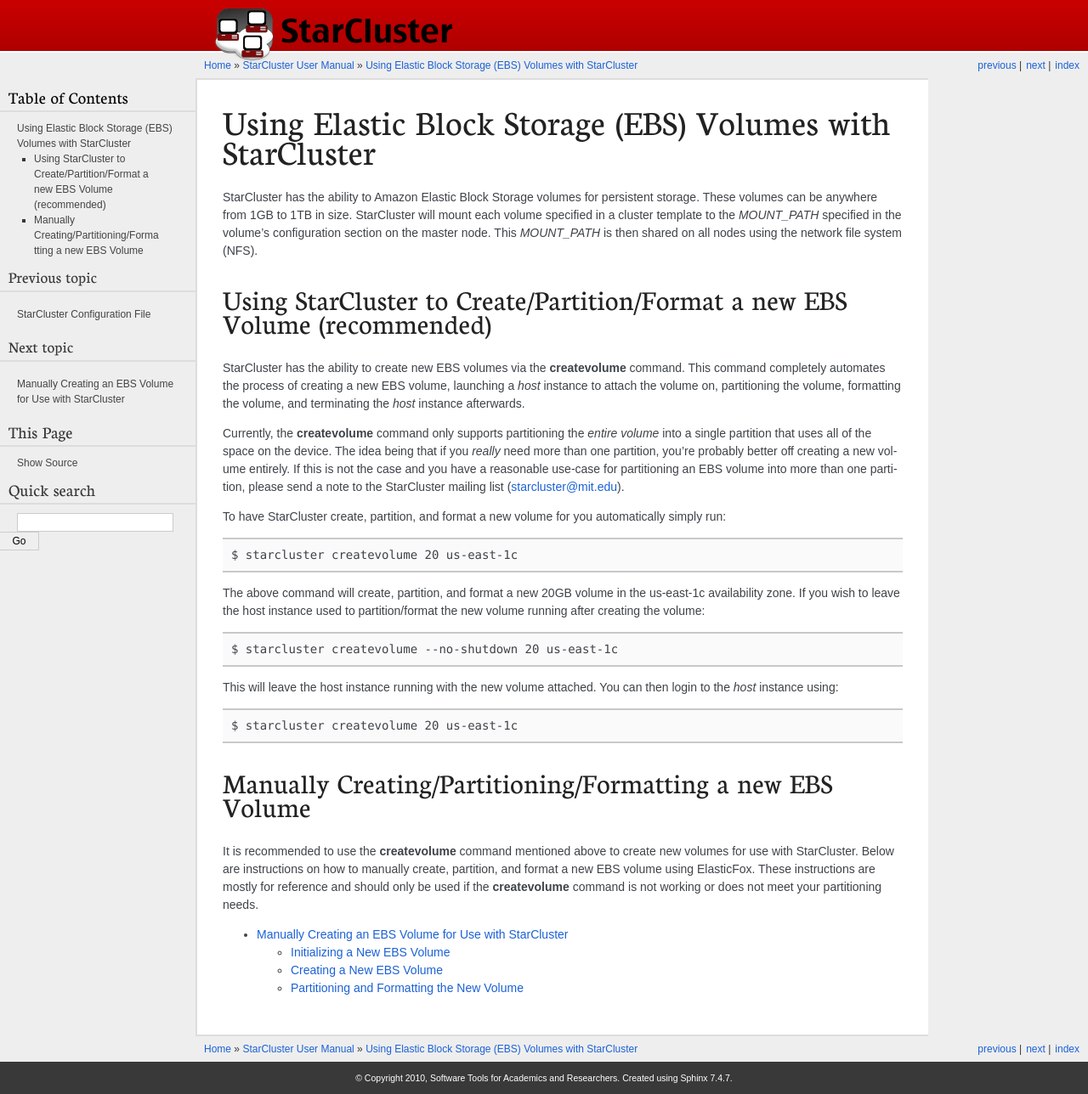
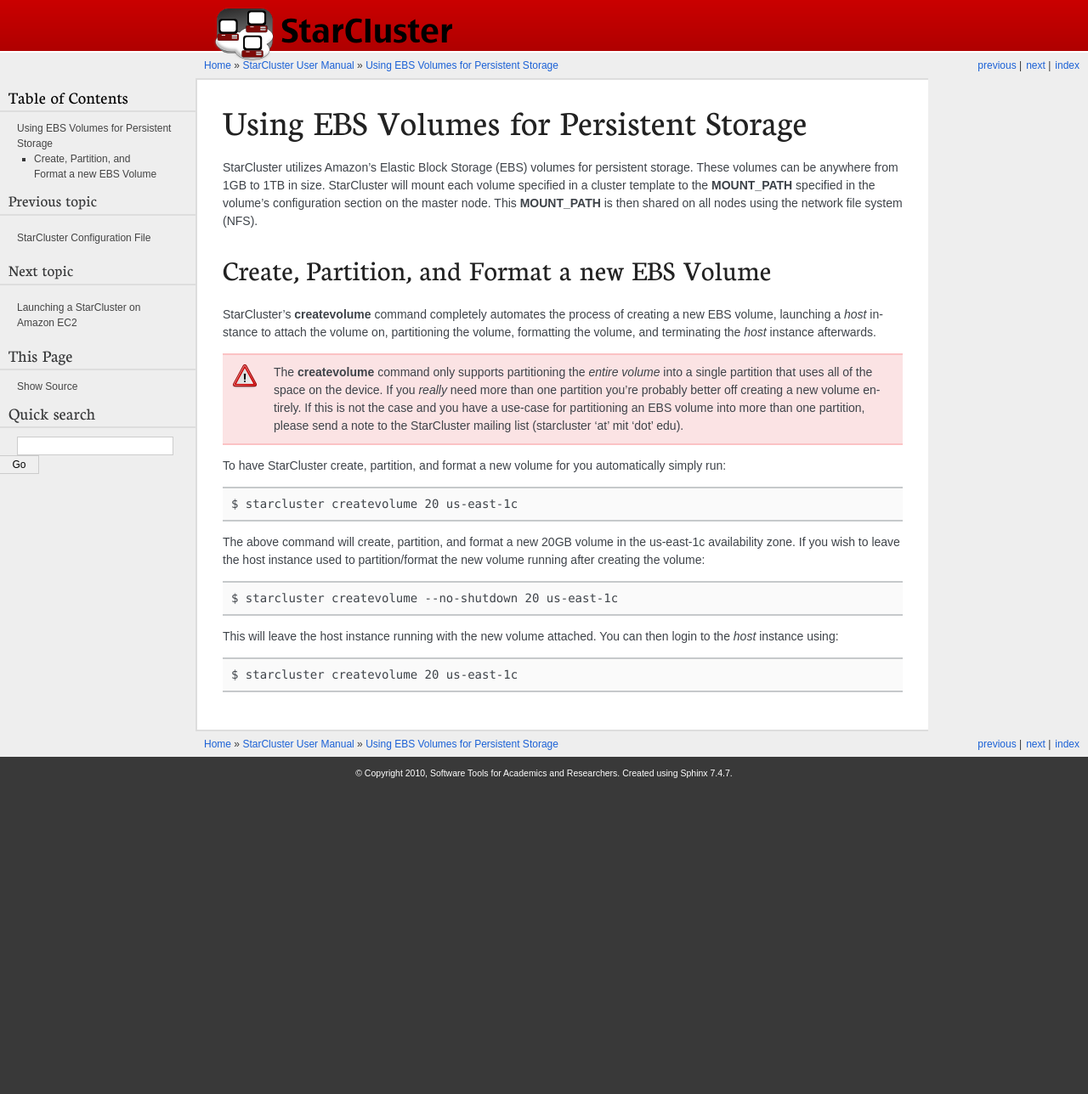
Before and after one commit to jtriley/StarCluster, a Sphinx documentation site: the page built from docs/sphinx/manual/volumes.rst, in a window 1280 px wide. Shown: the whole page at 85% size. Built offline with Sphinx 7.4.7, drawn with Linux system fonts in a browser that asks for light colours; formulas are drawn with MathJax 3; after the commit the page ends 929 px from its top, so only the background shows below that.

Commit message:
ebsdocs: clean-up and remove old docs about manual vol creation

```diff
--- a/docs/sphinx/manual/volumes.rst
+++ b/docs/sphinx/manual/volumes.rst
@@ -1,52 +1,47 @@
-Using Elastic Block Storage (EBS) Volumes with StarCluster
-==========================================================
-StarCluster has the ability to Amazon Elastic Block Storage volumes for
-persistent storage. These volumes can be anywhere from 1GB to 1TB in size. StarCluster
-will mount each volume specified in a cluster template to the *MOUNT_PATH* specified in the
-volume's configuration section on the master node. This *MOUNT_PATH* is then shared on
-all nodes using the network file system (NFS).
+Using EBS Volumes for Persistent Storage
+========================================
+StarCluster utilizes Amazon's Elastic Block Storage (EBS) volumes for
+persistent storage. These volumes can be anywhere from 1GB to 1TB in size.
+StarCluster will mount each volume specified in a cluster template to the
+**MOUNT_PATH** specified in the volume's configuration section on the master
+node. This **MOUNT_PATH** is then shared on all nodes using the network file
+system (NFS).
 
-Using StarCluster to Create/Partition/Format a new EBS Volume (recommended)
----------------------------------------------------------------------------
-StarCluster has the ability to create new EBS volumes via the **createvolume** command.
-This command completely automates the process of creating a new EBS volume, launching a *host* instance
-to attach the volume on, partitioning the volume, formatting the volume, and terminating the
-*host* instance afterwards.
+Create, Partition, and Format a new EBS Volume
+----------------------------------------------
+StarCluster's **createvolume** command completely automates the process of
+creating a new EBS volume, launching a *host* instance to attach the volume on,
+partitioning the volume, formatting the volume, and terminating the *host*
+instance afterwards.
 
-Currently, the **createvolume** command only supports partitioning the *entire volume* into a single
-partition that uses all of the space on the device. The idea being that if you *really* need more than
-one partition, you're probably better off creating a new volume entirely. If this is not the case and
-you have a reasonable use-case for partitioning an EBS volume into more than one partition, please send
-a note to the StarCluster mailing list (starcluster@mit.edu).
+.. warning::
 
-To have StarCluster create, partition, and format a new volume for you automatically simply run:
+        The **createvolume** command only supports partitioning the *entire
+        volume* into a single partition that uses all of the space on the
+        device. If you *really* need more than one partition you're probably
+        better off creating a new volume entirely.  If this is not the case and
+        you have a use-case for partitioning an EBS volume into more than one
+        partition, please send a note to the StarCluster mailing list
+        (starcluster 'at' mit 'dot' edu).
+
+To have StarCluster create, partition, and format a new volume for you
+automatically simply run:
 
 .. code-block:: none
 
         $ starcluster createvolume 20 us-east-1c
 
-The above command will create, partition, and format a new 20GB volume in the us-east-1c availability zone.
-If you wish to leave the host instance used to partition/format the new volume running after creating the volume:
+The above command will create, partition, and format a new 20GB volume in the
+us-east-1c availability zone.  If you wish to leave the host instance used to
+partition/format the new volume running after creating the volume:
 
 .. code-block:: none
 
         $ starcluster createvolume --no-shutdown 20 us-east-1c
 
-This will leave the host instance running with the new volume attached. You can then login to the *host* instance
-using:
+This will leave the host instance running with the new volume attached. You can
+then login to the *host* instance using:
 
 .. code-block:: none
 
         $ starcluster createvolume 20 us-east-1c
-
-Manually Creating/Partitioning/Formatting a new EBS Volume
-----------------------------------------------------------
-It is recommended to use the **createvolume** command mentioned above to create new volumes for use with StarCluster.
-Below are instructions on how to manually create, partition, and format a new EBS volume using ElasticFox. These
-instructions are mostly for reference and should only be used if the **createvolume** command is not working or
-does not meet your partitioning needs.
-
-.. toctree::
-   :maxdepth: 2
-
-   create_volume_manually.rst
```
Also changed, not shown: docs/sphinx/manual/create_volume_manually.rst (deleted, +0 -159 lines), docs/sphinx/_static/attachdialog.png (deleted), docs/sphinx/_static/attachvolume.png (deleted), docs/sphinx/_static/connecttoinstance.png (deleted), docs/sphinx/_static/createvolume.png (deleted), docs/sphinx/_static/launchinstancedialog.png (deleted), docs/sphinx/_static/launchstarclusterami.png (deleted), docs/sphinx/_static/openelasticfox.png (deleted), docs/sphinx/_static/runninginstance.png (deleted), docs/sphinx/_static/setupaccount.png (deleted), docs/sphinx/_static/volumesandsnapshots.png (deleted).
